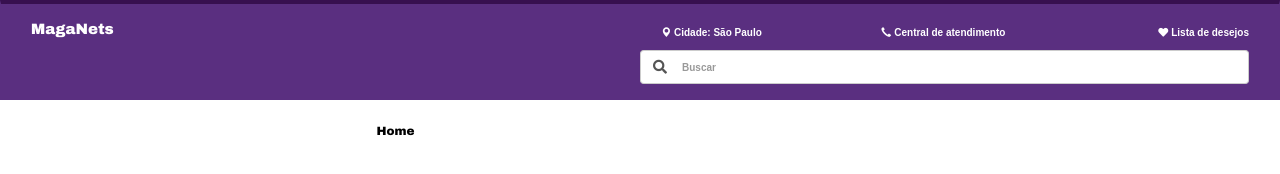
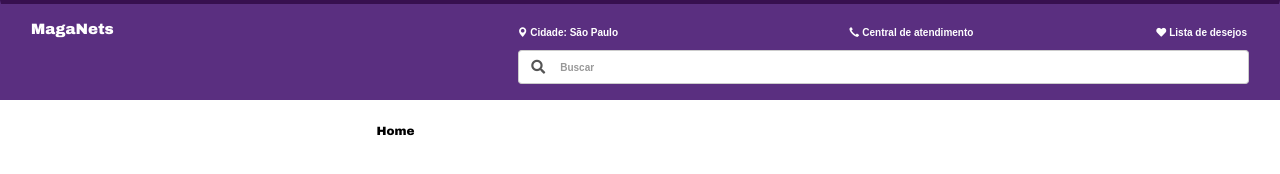
Before and after one commit to carolrosap/front-wishlist, a website built with webpack: page public/index.html in a window 1280 px wide. Built offline with nearby package versions, Linux system fonts and the light colour scheme; no server answers.

Commit message:
changes on navbar css

```diff
--- a/src/components/wishlist-manager.ts
+++ b/src/components/wishlist-manager.ts
@@ -41,10 +41,8 @@ export class WishlistManager {
 
     removeProductWishlist(id: any) {
         const wishlist = this.getLocalStorage();
-        console.log(wishlist)
         const newWishlist = wishlist.filter((item: string | null) => item !== id.toString());
         const jsonWishlist = JSON.stringify(newWishlist);
-        console.log(jsonWishlist);
         localStorage.setItem(this.key, jsonWishlist);
     }
 
--- a/src/styles/base/variables.scss
+++ b/src/styles/base/variables.scss
@@ -15,3 +15,9 @@ $font-family-title: 'Arial Black';
 $font-family-normal: 'Arial';
 $font-size: 1rem;
 $font-size-title: 1.5rem;
+
+$small-screen2: 440px;
+$small-screen: 560px;
+$medium-screen: 768px;
+$large-screen: 992px;
+$extra-large-screen: 1200px;
--- a/src/styles/components/navbar.scss
+++ b/src/styles/components/navbar.scss
@@ -1,4 +1,5 @@
 @import '../base/variables';
+
 .navbar {
     border-radius: 0;
     padding: 15px 30px 15px 30px;
@@ -8,18 +9,80 @@
     font-family: $font-family-normal;
     font-weight: bold;
     border-top: 4px solid $color-primary-strong;
+
+    display: grid;
+    grid-template-columns: 2fr 2fr;
+
+    @media only screen and (min-width: $large-screen) {
+        grid-template-columns: 2fr 3fr;
+    }
+
     &__options {
         display: grid;
-        grid-template-columns:2fr 1fr 1fr 1fr;
+        grid-template-columns: 1fr 1fr 1fr 1fr;
         align-items: end;
         justify-items: end;
         margin-bottom: 10px;
+        //grid-column: span 2;
+        grid-column: span 4;
+
+        @media only screen and (min-width: $large-screen) {
+            grid-column: span 5;
+            grid-template-columns: 2fr 1fr 1fr 1fr;
+            gap: 80px;
+        }
+
+        @media only screen and (max-width: $small-screen) {
+            grid-template-columns: 1fr 1fr 1fr;
+            gap: 0;
+            justify-content: center;
+            grid-template-rows: 1fr 1fr;
+
+        }
+
+        @media only screen and (max-width: $small-screen2) {
+            grid-template-columns: 1fr;
+            gap: 0;
+            justify-content: center;
+            grid-template-rows: 1fr 0.5fr 0.5fr 0.5fr;
+            align-items: center;
+            justify-items: center;
+            row-gap: 3px;
+
+        }
 
         &--title {
             font-size: $font-size-title;
             font-family: $font-family-title;
             font-weight: normal;
             justify-self: start;
+
+            @media only screen and (max-width: $small-screen) {
+                grid-column: span 3;
+                justify-self: center;
+            }
+
+            @media only screen and (max-width: $small-screen2) {
+                grid-column: unset;
+                //justify-self: left;
+            }
+        }
+
+        &--city {
+            justify-self: left;
+
+            @media only screen and (min-width: $large-screen) {
+                margin-left: 15px;
+            }
+
+            @media only screen and (max-width: $small-screen2) {
+                margin-top: 5px;
+                justify-self: center;
+            }
+        }
+
+        &--wishlist {
+            margin-right: 2px;
         }
 
         .options-icon {
@@ -35,10 +98,25 @@
     &__search {
         display: grid;
         align-items: end;
-        grid-template-columns: 2fr 2fr;
+        grid-template-columns: 1fr 3fr;
+        grid-column: span 4;
+
+        @media only screen and (min-width: $large-screen) {
+            grid-column: span 5;
+            grid-template-columns: 2fr 3fr;
+
+        }
+
+        @media only screen and (max-width: $small-screen) {
+            grid-template-columns: 4fr;
+            //grid-column: span 4;
+        }
 
         &--group {
             grid-column: 2;
+            @media only screen and (max-width: $small-screen) {
+                grid-column: unset;
+            }
         }
 
         &--addon {
```
